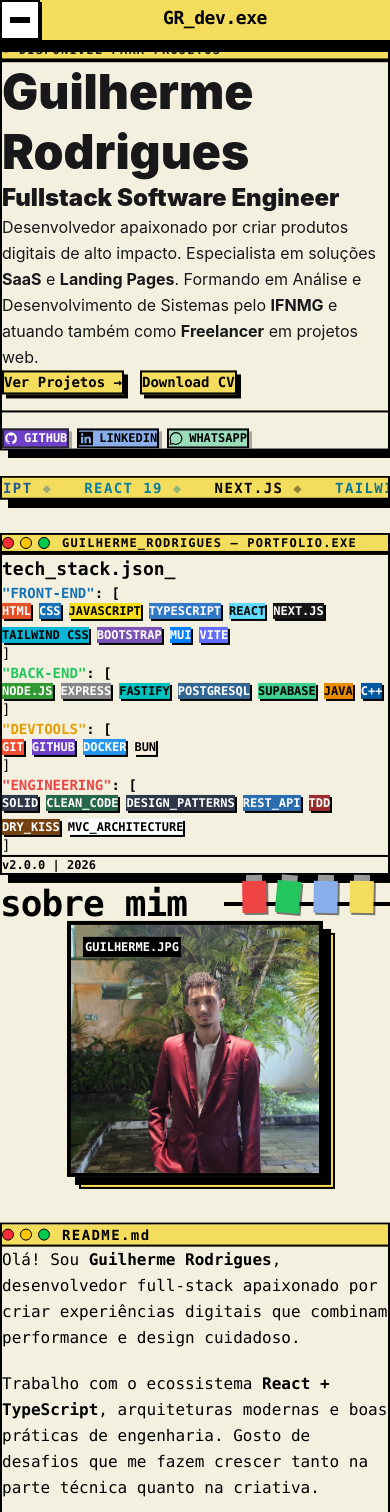
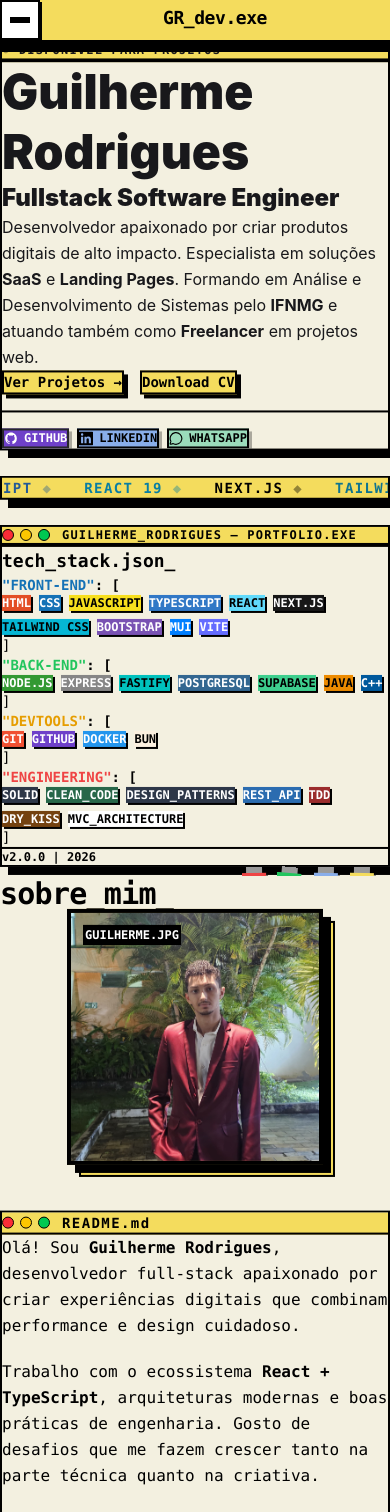
Before and after one commit to gui-ccr/portfolio, a React (Vite) app: page / in a window 390 px wide. Shown: the top 1512 px of the page. Built offline with nearby package versions, Linux system fonts and the light colour scheme.

Commit message:
refatoração inicial para mobile

```diff
--- a/src/features/about/AboutSection.tsx
+++ b/src/features/about/AboutSection.tsx
@@ -8,7 +8,7 @@ gsap.registerPlugin(ScrollTrigger)
 export function AboutSection() {
   const sectionRef = useRef<HTMLElement>(null)
   const videoRef = useRef<HTMLVideoElement>(null)
-  const [volume, setVolume] = useState(() => {
+  const [volume] = useState(() => {
     if (typeof window !== 'undefined') {
       const volumeSalvo = localStorage.getItem('volume-video')
       if (volumeSalvo !== null) {
@@ -125,16 +125,16 @@ export function AboutSection() {
       id="sobre"
       ref={sectionRef}
       // Layout centralizado ocupando a tela toda
-      className="bg-bg min-h-screen px-8 md:px-20 py-20 flex items-center justify-center"
+      className="bg-bg min-h-screen px-4 sm:px-6 md:px-8 lg:px-20 py-16 sm:py-20 flex items-center justify-center overflow-hidden"
     >
       <div className="max-w-6xl mx-auto w-full">
 
         {/* Cabeçalho da Seção */}
-        <div className="mb-14 flex items-center gap-4">
-          <h2 className="font-mono font-black text-4xl md:text-5xl text-black tracking-tight">
+        <div className="mb-10 sm:mb-14 flex items-center gap-4">
+          <h2 className="font-mono font-black text-3xl sm:text-4xl md:text-5xl text-black tracking-tight flex-shrink-0">
             sobre_mim<span className="cursor-blink ml-0.5">_</span>
           </h2>
-          <div className="flex-1 h-1 bg-black" />
+          <div className="flex-1 h-1 bg-black hidden sm:block" />
         </div>
 
         {/* Grid de Conteúdo */}
@@ -165,7 +165,7 @@ export function AboutSection() {
           </div>
 
           {/* Coluna: Texto e Stats */}
-          <div className="about-text flex flex-col gap-6">
+          <div className="about-text flex flex-col gap-10 sm:gap-12">
             <div className="about-text-box border-2 border-black shadow-[8px_8px_0px_0px_rgba(0,0,0,1)] bg-bg">
               <div className="flex items-center gap-3 bg-accent-yellow border-b-2 border-black px-5 py-3">
                 <div className="flex gap-1.5">
--- a/src/features/hero/Hero.tsx
+++ b/src/features/hero/Hero.tsx
@@ -56,18 +56,20 @@ export function Hero() {
   return (
     <main
       ref={containerRef}
-      className="flex-1 bg-[#F3F0E0] px-8 md:px-20 py-16 md:py-20 flex items-center justify-center"
+      className="flex-1 px-4 sm:px-6 md:px-8 lg:px-20 py-10 sm:py-12 md:py-20 flex items-center justify-center overflow-x-hidden min-h-[calc(100vh-100px)] lg:min-h-auto"
     >
-      <div className="max-w-6xl mx-auto w-full grid grid-cols-1 lg:grid-cols-2 gap-10 items-center">
+      <div className="max-w-6xl mx-auto w-full grid grid-cols-1 lg:grid-cols-2 gap-8 lg:gap-10 items-center">
 
         {/* Left column */}
-        <div className="flex flex-col gap-6 px-2 md:px-4 lg:px-0 lg:pl-6">
+        <div className="flex flex-col gap-6 lg:pl-6 w-full max-w-lg lg:max-w-none mx-auto lg:mx-0">
           <InfoCard />
           <TechStrip />
         </div>
 
         {/* Right column */}
-        <IdeWindow />
+        <div className="w-full max-w-lg lg:max-w-none mx-auto lg:mx-0 pr-4 sm:pr-6 md:pr-0">
+          <IdeWindow />
+        </div>
 
       </div>
     </main>
```
